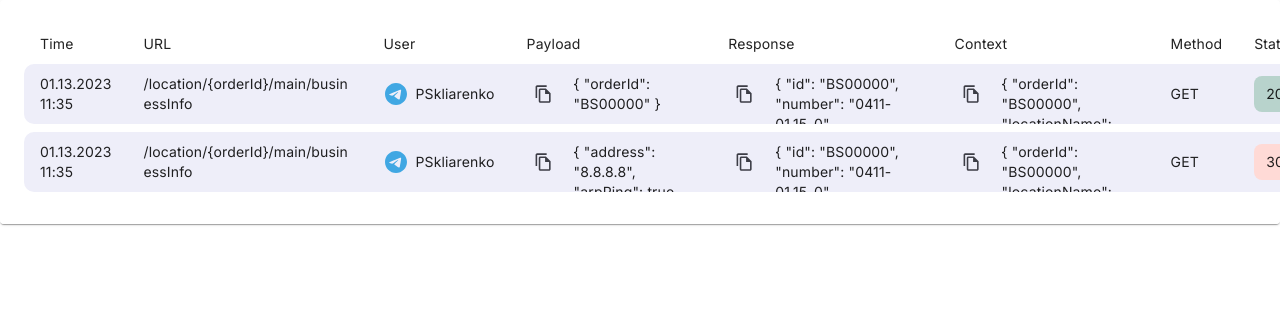
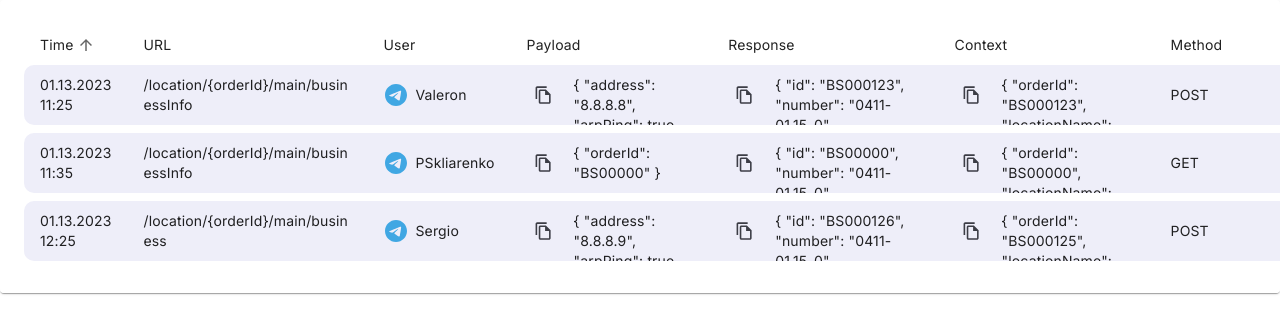
Before and after one commit to SergeyRomadin/bsh-table, a React (Create React App) app: page / in a window 1280 px wide. Shown: the top 334 px of the page. Built offline with nearby package versions, Linux system fonts and the light colour scheme; a web font is replaced by a local one.

Commit message:
add: sort

```diff
--- a/src/CollapsibleTable/index.tsx
+++ b/src/CollapsibleTable/index.tsx
@@ -17,6 +17,8 @@ import FileCopyOutlinedIcon from "@mui/icons-material/FileCopyOutlined";
 import { TelegramIcon } from "../icons/TelegramIcon";
 import styles from "./CollapsibleTable.module.css";
 import { Link } from "@mui/material";
+import TableSortLabel from "@mui/material/TableSortLabel";
+import { visuallyHidden } from "@mui/utils";
 
 function createData(
     time: string,
@@ -41,15 +43,165 @@ function createData(
     };
 }
 
+function descendingComparator<T>(a: T, b: T, orderBy: keyof T) {
+    if (b[orderBy] < a[orderBy]) {
+        return -1;
+    }
+    if (b[orderBy] > a[orderBy]) {
+        return 1;
+    }
+    return 0;
+}
+
+type Order = "asc" | "desc";
+
+function getComparator<Key extends keyof any>(
+    order: Order,
+    orderBy: Key
+): (
+    a: { [key in Key]: number | string },
+    b: { [key in Key]: number | string }
+) => number {
+    return order === "desc"
+        ? (a, b) => descendingComparator(a, b, orderBy)
+        : (a, b) => -descendingComparator(a, b, orderBy);
+}
+
+// Since 2020 all major browsers ensure sort stability with Array.prototype.sort().
+// stableSort() brings sort stability to non-modern browsers (notably IE11). If you
+// only support modern browsers you can replace stableSort(exampleArray, exampleComparator)
+// with exampleArray.slice().sort(exampleComparator)
+function stableSort<T>(
+    array: readonly T[],
+    comparator: (a: T, b: T) => number
+) {
+    const stabilizedThis = array.map((el, index) => [el, index] as [T, number]);
+    stabilizedThis.sort((a, b) => {
+        const order = comparator(a[0], b[0]);
+        if (order !== 0) {
+            return order;
+        }
+        return a[1] - b[1];
+    });
+    return stabilizedThis.map((el) => el[0]);
+}
+
+interface HeadCell {
+    disablePadding: boolean;
+    id: keyof ReturnType<typeof createData>;
+    label: string;
+    numeric: boolean;
+}
+
+const headCells: readonly HeadCell[] = [
+    {
+        id: "time",
+        numeric: true,
+        disablePadding: false,
+        label: "Time",
+    },
+    {
+        id: "url",
+        numeric: false,
+        disablePadding: false,
+        label: "URL",
+    },
+    {
+        id: "user",
+        numeric: false,
+        disablePadding: false,
+        label: "User",
+    },
+    {
+        id: "payload",
+        numeric: false,
+        disablePadding: false,
+        label: "Payload",
+    },
+    {
+        id: "response",
+        numeric: false,
+        disablePadding: false,
+        label: "Response",
+    },
+    {
+        id: "context",
+        numeric: false,
+        disablePadding: false,
+        label: "Context",
+    },
+    {
+        id: "method",
+        numeric: false,
+        disablePadding: false,
+        label: "Method",
+    },
+    {
+        id: "status",
+        numeric: true,
+        disablePadding: false,
+        label: "Status",
+    },
+];
+
 const copyIconStyle = {
     height: "22px",
     width: "19px",
     color: "#3C3D46",
 };
 
+interface CollapsedTableProps {
+    onRequestSort: (
+        event: React.MouseEvent<unknown>,
+        property: keyof ReturnType<typeof createData>
+    ) => void;
+    order: Order;
+    orderBy: string;
+}
+
+function CollapsedTableHead(props: CollapsedTableProps) {
+    const { order, orderBy, onRequestSort } = props;
+    const createSortHandler =
+        (property: keyof ReturnType<typeof createData>) =>
+        (event: React.MouseEvent<unknown>) => {
+            onRequestSort(event, property);
+        };
+
+    return (
+        <TableHead>
+            <TableRowBase>
+                {headCells.map((headCell) => (
+                    <TableCell
+                        key={headCell.id}
+                        align="left"
+                        sortDirection={orderBy === headCell.id ? order : false}
+                    >
+                        <TableSortLabel
+                            active={orderBy === headCell.id}
+                            direction={orderBy === headCell.id ? order : "asc"}
+                            onClick={createSortHandler(headCell.id)}
+                        >
+                            {headCell.label}
+                            {orderBy === headCell.id ? (
+                                <Box component="span" sx={visuallyHidden}>
+                                    {order === "desc"
+                                        ? "sorted descending"
+                                        : "sorted ascending"}
+                                </Box>
+                            ) : null}
+                        </TableSortLabel>
+                    </TableCell>
+                ))}
+                <TableCell></TableCell>
+            </TableRowBase>
+        </TableHead>
+    );
+}
+
 function Row(props: { row: ReturnType<typeof createData> }) {
     const { row } = props;
     const [open, setOpen] = React.useState(false);
+
     const collapsedSize = "40px";
 
     const paddingBott = open ? "" : styles.pb0;
@@ -229,9 +381,9 @@ const rows = [
         200
     ),
     createData(
-        "01.13.2023 11:35",
+        "01.13.2023 11:25",
         "/location/{orderId}/main/businessInfo",
-        "PSkliarenko",
+        "Valeron",
         {
             address: "8.8.8.8",
             arpPing: true,
@@ -246,7 +398,7 @@ const rows = [
             ttl: 255,
         },
         {
-            id: "BS00000",
+            id: "BS000123",
             number: "0411-01.15-0",
             contractNumber: "IRB/2-2/17",
             contractorOrderId: "00000",
@@ -261,36 +413,90 @@ const rows = [
             bandwidth: "10M",
         },
         {
-            orderId: "BS00000",
+            orderId: "BS000123",
             locationName: "KFC Тестовый Стенд 1 Москва",
             deviceName: "KFC-MSK-Zoo-Fortigate_BS00000",
         },
-        "GET",
+        "POST",
         307
+    ),
+    createData(
+        "01.13.2023 12:25",
+        "/location/{orderId}/main/business",
+        "Sergio",
+        {
+            address: "8.8.8.9",
+            arpPing: true,
+            count: 4294967295,
+            doNotFragment: true,
+            dscp: "123",
+            interface: "165.90.2.19",
+            interval: 5,
+            routingTable: "lala",
+            size: 65535,
+            srcAddress: "8.8.8.8",
+            ttl: 255,
+        },
+        {
+            id: "BS000126",
+            number: "0411-01.15-0",
+            contractNumber: "IRB/2-2/17",
+            contractorOrderId: "00000",
+            startDate: "2015-01-01",
+            endDate: null,
+            contractor: {
+                id: "96a701ec-0c41-2be4-5532-5a796fa1cc2c",
+                name: "Интернэшнл Ресторант Брэндс / ИРБ",
+            },
+            monitoringSystems: ["Zabbix IRB"],
+            providers: ["Сенсорные системы", "MTS"],
+            bandwidth: "10M",
+        },
+        {
+            orderId: "BS000125",
+            locationName: "KFC Тестовый Стенд 1 Москва",
+            deviceName: "KFC-MSK-Zoo-Fortigate_BS00000",
+        },
+        "POST",
+        404
     ),
 ];
 
 export default function CollapsibleTable() {
+    const [order, setOrder] = React.useState<Order>("asc");
+    const [orderBy, setOrderBy] =
+        React.useState<keyof ReturnType<typeof createData>>("time");
+    const [page, setPage] = React.useState(0);
+    const [rowsPerPage, setRowsPerPage] = React.useState(5);
+    const handleRequestSort = (
+        event: React.MouseEvent<unknown>,
+        property: keyof ReturnType<typeof createData>
+    ) => {
+        const isAsc = orderBy === property && order === "asc";
+        setOrder(isAsc ? "desc" : "asc");
+        setOrderBy(property);
+    };
+    const visibleRows = React.useMemo(
+        () =>
+            stableSort(rows, getComparator(order, orderBy)).slice(
+                page * rowsPerPage,
+                page * rowsPerPage + rowsPerPage
+            ),
+        [order, orderBy, page, rowsPerPage]
+    );
+
     return (
         <TableContainer component={Paper}>
             <Table aria-label="collapsible table">
-                <TableHead>
-                    <TableRowBase>
-                        <TableCell>Time</TableCell>
-                        <TableCell align="left">URL</TableCell>
-                        <TableCell align="left">User</TableCell>
-                        <TableCell align="left">Payload</TableCell>
-                        <TableCell align="left">Response</TableCell>
-                        <TableCell align="left">Context</TableCell>
-                        <TableCell align="left">Method</TableCell>
-                        <TableCell align="left">Status</TableCell>
-                        <TableCell />
-                    </TableRowBase>
-                </TableHead>
+                <CollapsedTableHead
+                    order={order}
+                    orderBy={orderBy}
+                    onRequestSort={handleRequestSort}
+                />
                 <TableBody>
-                    {rows.map((row) => (
-                        <Row key={row.time} row={row} />
-                    ))}
+                    {visibleRows.map((row, index) => {
+                        return <Row key={index} row={row} />;
+                    })}
                 </TableBody>
             </Table>
         </TableContainer>
```
